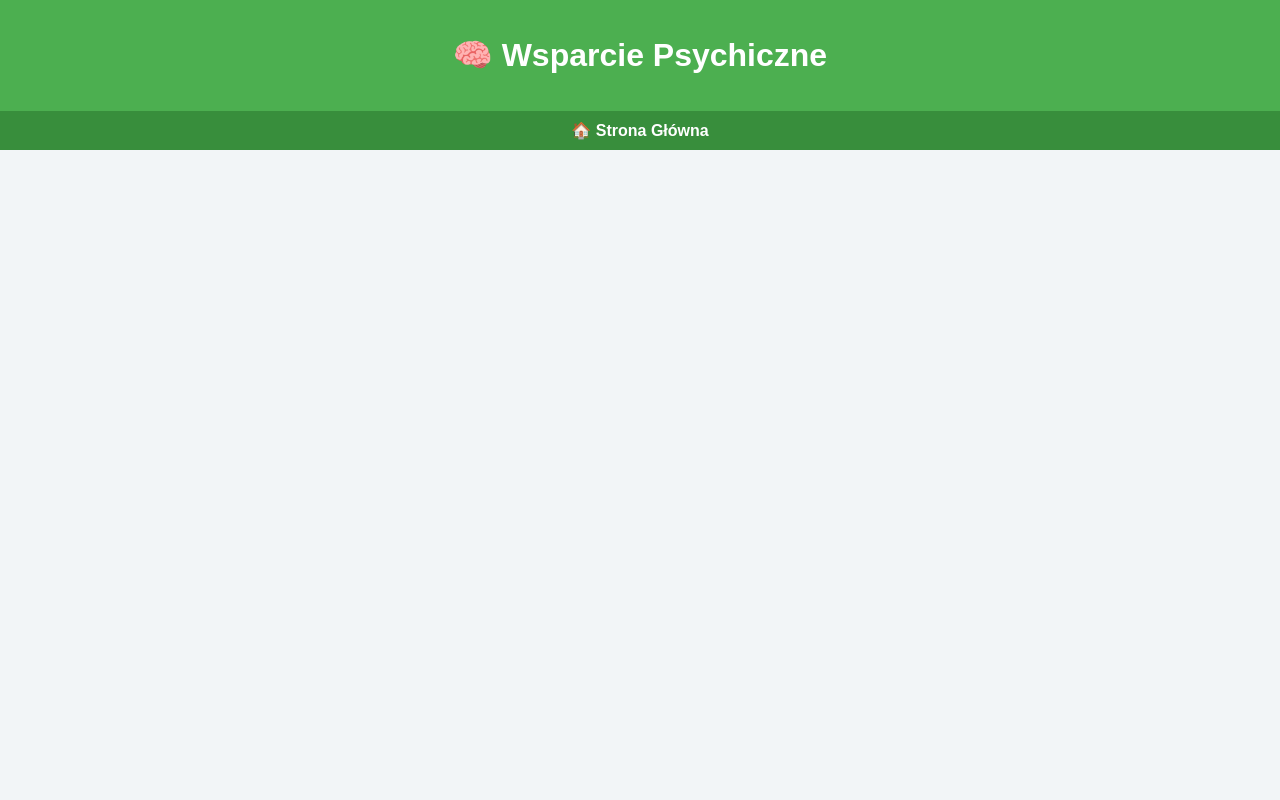
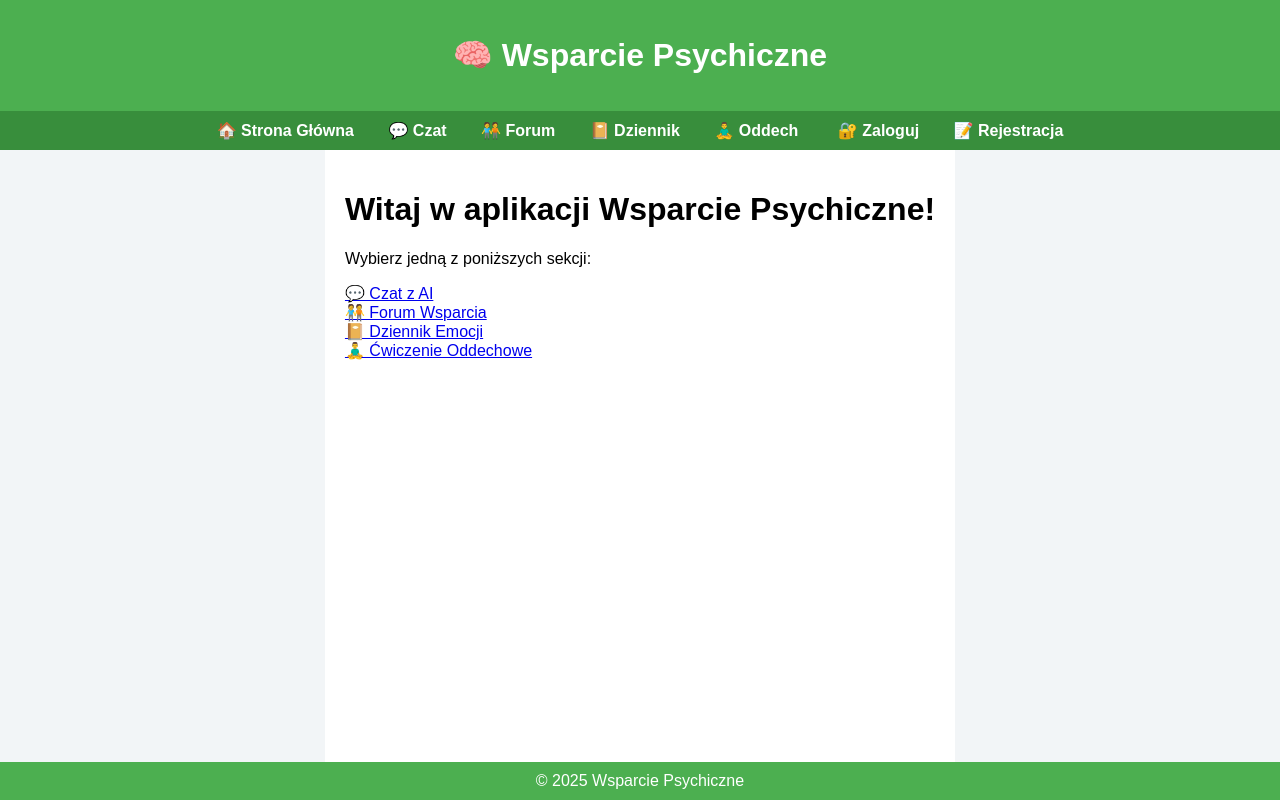
Before and after one commit to all4k/wsparcie-psychiczne, a Flask app: page / in a window 1280 px wide. Run offline with Flask 3, Linux system fonts and the light colour scheme.

Commit message:
⏪ Przywrócenie działającego layout.html sprzed 2–3 commitów

```diff
--- a/app.py
+++ b/app.py
@@ -12,6 +12,8 @@ import random
 import time
 
 app = Flask(__name__)
+app.jinja_env.cache = {}
+
 app.secret_key = 'tajny_klucz_123'  # zmień na bezpieczny
 
 client = OpenAI(api_key=os.environ.get("OPENAI_API_KEY"))
--- a/templates/layout.html
+++ b/templates/layout.html
@@ -3,6 +3,7 @@
 <head>
     <meta charset="UTF-8">
     <title>{% block title %}Wsparcie Psychiczne{% endblock %}</title>
+
     <style>
         body {
             font-family: Arial, sans-serif;
@@ -55,4 +56,23 @@
     </header>
     <nav>
         <a href="/">🏠 Strona Główna</a>
-    <a hre
+        <a href="/chat">💬 Czat</a>
+        <a href="/forum">🧑‍🤝‍🧑 Forum</a>
+        <a href="/dziennik">📔 Dziennik</a>
+        <a href="/cwiczenie-oddechowe">🧘‍♂️ Oddech</a>
+        {% if session.get('user') %}
+            <span style="margin-left: 20px;">👤 {{ session.get('user') }}</span>
+            <a href="/logout" style="margin-left: 20px;">🚪 Wyloguj</a>
+        {% else %}
+            <a href="/login" style="margin-left: 20px;">🔐 Zaloguj</a>
+            <a href="/register">📝 Rejestracja</a>
+        {% endif %}
+    </nav>
+    <main>
+        {% block content %}{% endblock %}
+    </main>
+    <footer>
+        &copy; 2025 Wsparcie Psychiczne
+    </footer>
+</body>
+</html>
```
Lines whose indentation alone changed are shown as unchanged.
